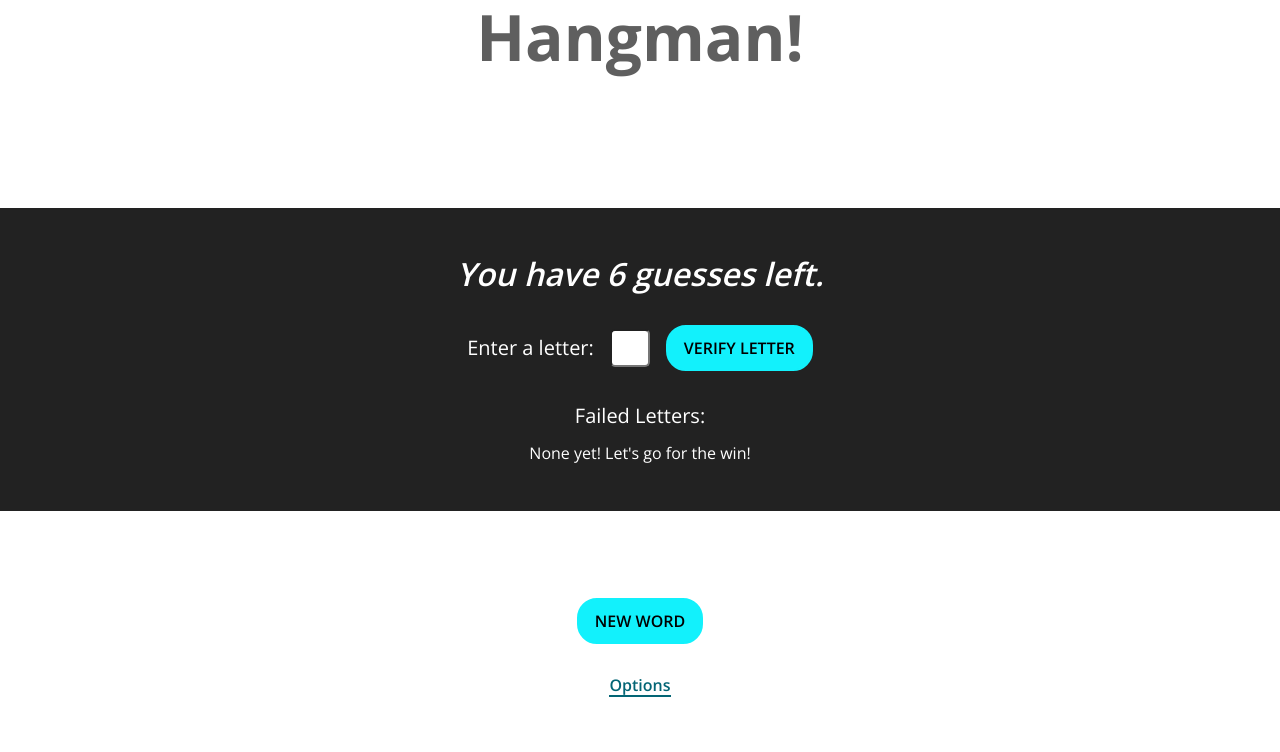
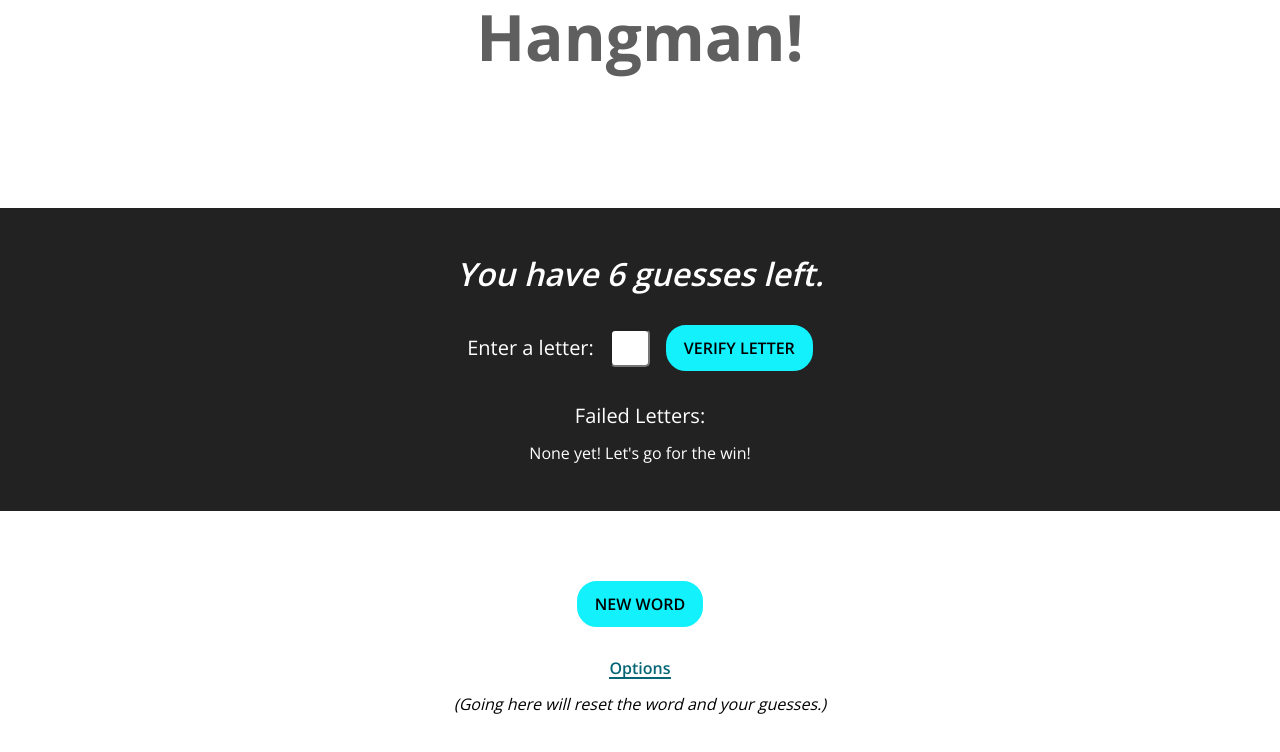
Before and after one commit to gness1804/hangman, a React (Create React App) app: page / in a window 1280 px wide. Shown: the top 752 px of the page. Built offline with nearby package versions, Linux system fonts and the light colour scheme.

Commit message:
add warning on clicking on options link

```diff
--- a/src/Main/index.css
+++ b/src/Main/index.css
@@ -78,6 +78,11 @@
 
 .main-options-link {
   display: block;
+  margin-bottom: 1rem;
+}
+
+.main-reset-warning {
+  font-style: italic;
 }
 
 @media (min-width: 750px) {
--- a/src/Main/index.tsx
+++ b/src/Main/index.tsx
@@ -146,6 +146,9 @@ const Main = ({ word, setWord, totalGuesses, maxWordLength }: Props) => {
             <Link className="main-options-link" to="/options">
               Options
             </Link>
+            <p className="main-reset-warning">
+              (Going here will reset the word and your guesses.)
+            </p>
           </div>
         </div>
       )}
```
